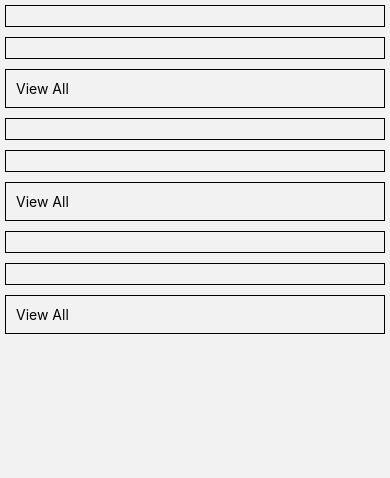
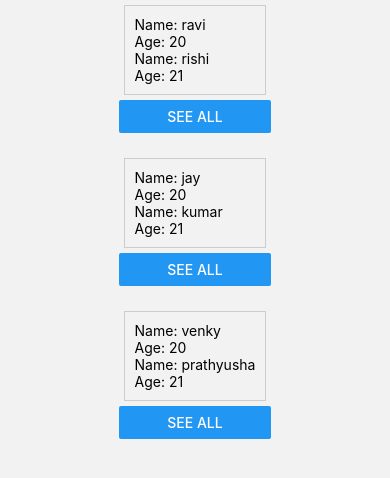
Before and after one commit to RaviGitHub999/TravelApp, a React Native app: screen /Splash in a window 390 px wide. Shown: the top 478 px of the page. Built offline with nearby package versions, Linux system fonts and the light colour scheme; what i18n-js would draw is missing.

Commit message:
integrating fightsRes screen

```diff
--- a/app/components/Dummy.tsx
+++ b/app/components/Dummy.tsx
@@ -85,59 +85,244 @@ const data=[
 // };
 
 // export default YourComponent;
+// import React, { useState } from 'react';
+// import { View, Text, TouchableOpacity, FlatList } from 'react-native';
+
+// const YourComponent = () => {
+//   const [expandedCardIndex, setExpandedCardIndex] = useState(null);
+
+//   const renderItem = ({ item, index }) => {
+//     const isCardExpanded = index === expandedCardIndex;
+//     console.log(index)
+// // console.log(item.slice(1).flat(2)[0].segment.flat(2),"99999999999")
+
+//     const renderObject = (object, objIndex) => (
+
+//       <View key={objIndex} style={{ borderWidth: 1, padding: 10, margin: 5 }}>
+//         <Text>Name: {object.name}</Text>
+//         <Text>Age: {object.age}</Text>
+//       </View>
+//     );
+
+//     const renderViewAllButton = () => (
+//       <TouchableOpacity onPress={() => setExpandedCardIndex(isCardExpanded ? null : index)}>
+//         <View style={{ borderWidth: 1, padding: 10, margin: 5 }}>
+//           <Text>{isCardExpanded ? 'Collapse' : 'View All'}</Text>
+//         </View>
+//       </TouchableOpacity>
+//     );
+
+//     return (
+//       <View>
+//         {/* Display the first object of each sub-array */}
+//         {item[0].segment.flat(1).map((object, objIndex) => renderObject(object, objIndex))}
+
+//         {/* Display the remaining objects if the card is expanded */}
+//         {isCardExpanded && (
+//           <FlatList
+//             data={item.slice(1).flat(2)[index].segment.flat(2)}
+//             renderItem={({ item: object, index: objIndex }) => renderObject(object, objIndex)}
+//             keyExtractor={(object, objIndex) => objIndex.toString()}
+//           />
+//         )}
+
+//         {/* Display "View All" button for each card */}
+//         {renderViewAllButton()}
+//       </View>
+//     );
+//   };
+
+//   return (
+//     <FlatList
+//       data={data}
+//       renderItem={renderItem}
+//       keyExtractor={(item, index) => index.toString()}
+//     />
+//   );
+// };
+// export default YourComponent;
+
+// import React from 'react';
+// import { View, Text, StyleSheet } from 'react-native';
+
+// const DisplayCards = () => (
+//   <View style={styles.container}>
+//     <View style={styles.cardContainer}>
+//       {data.map((array, arrayIndex) =>
+//         array.map((obj, objIndex) => (
+//           <View key={`${arrayIndex}-${objIndex}`} style={styles.card}>
+//             {obj.segment[0].map((person, personIndex) => (
+//               <View key={`${arrayIndex}-${objIndex}-${personIndex}`}>
+//                 <Text>Name: {person.name}</Text>
+//                 <Text>Age: {person.age}</Text>
+//               </View>
+//             ))}
+//           </View>
+//         ))
+//       )}
+//     </View>
+//   </View>
+// );
+
+// const styles = StyleSheet.create({
+//   container: {
+//     flex: 1,
+//     justifyContent: 'center',
+//     alignItems: 'center',
+//   },
+//   cardContainer: {
+//     justifyContent: 'space-around',
+//     marginBottom: 20,
+//   },
+//   card: {
+//     borderWidth: 1,
+//     borderColor: '#ccc',
+//     padding: 10,
+//     margin: 5,
+//   },
+// });
+
+// export default DisplayCards;
+
+
+// import React, { useState } from 'react';
+// import { View, Text, Button, StyleSheet } from 'react-native';
+
+// const DisplayCards = () => {
+//   const [showAll, setShowAll] = useState(false);
+
+//   // Extract the first object from each array
+//   const initialData = data.map((array) => array[0]);
+
+//   // Use state to manage which data to display
+//   const [displayData, setDisplayData] = useState(initialData);
+
+//   const handleSeeAll = () => {
+//     // If 'See All' button is clicked, display all objects
+//     if (!showAll) {
+//       const allData = data.flat();
+//       setDisplayData(allData);
+//     }
+
+//     // Toggle the state to switch between initial and all data
+//     setShowAll(!showAll);
+//   };
+
+//   return (
+//     <View style={styles.container}>
+//       <View style={styles.cardContainer}>
+//         {displayData.map((obj, objIndex) => (
+//           <View key={objIndex} style={styles.card}>
+//             {obj.segment[0].map((person, personIndex) => (
+//               <View key={`${objIndex}-${personIndex}`}>
+//                 <Text>Name: {person.name}</Text>
+//                 <Text>Age: {person.age}</Text>
+//               </View>
+//             ))}
+//           </View>
+//         ))}
+//       </View>
+//       {!showAll && (
+//         <Button
+//           title="See All"
+//           onPress={handleSeeAll}
+//         />
+//       )}
+//     </View>
+//   );
+// };
+
+// const styles = StyleSheet.create({
+//   container: {
+//     flex: 1,
+//     justifyContent: 'center',
+//     alignItems: 'center',
+//   },
+//   cardContainer: {
+//     justifyContent: 'space-around',
+//     marginBottom: 20,
+//   },
+//   card: {
+//     borderWidth: 1,
+//     borderColor: '#ccc',
+//     padding: 10,
+//     margin: 5,
+//   },
+// });
+
+// export default DisplayCards;
 import React, { useState } from 'react';
-import { View, Text, TouchableOpacity, FlatList } from 'react-native';
+import { View, Text, Button, FlatList, StyleSheet } from 'react-native';
 
-const YourComponent = () => {
-  const [expandedCardIndex, setExpandedCardIndex] = useState(null);
+const DisplayCards = () => {
+  const [showAll, setShowAll] = useState(Array(data.length).fill(false));
 
-  const renderItem = ({ item, index }) => {
-    const isCardExpanded = index === expandedCardIndex;
-    console.log(index)
-console.log(item.slice(1).flat(2)[0].segment.flat(2),"99999999999")
+  const handleSeeAll = (index) => {
+    setShowAll((prevShowAll) => {
+      const updatedShowAll = [...prevShowAll];
+      updatedShowAll[index] = !updatedShowAll[index];
+      return updatedShowAll;
+    });
+  };
 
-    const renderObject = (object, objIndex) => (
-      <View key={objIndex} style={{ borderWidth: 1, padding: 10, margin: 5 }}>
-        {/* <Text>Name: {object.name}</Text>
-        <Text>Age: {object.age}</Text> */}
+  const renderItem = ({ item, index }) => (
+    <View style={styles.cardContainer}>
+      {showAll[index] ? (
+        // If "See All" button is clicked, display all items in the array
+        item.map((obj, objIndex) => (
+          <View key={`${index}-${objIndex}`} style={styles.card}>
+            {obj.segment[0].map((person, personIndex) => (
+              <View key={`${index}-${objIndex}-${personIndex}`}>
+                <Text>Name: {person.name}</Text>
+                <Text>Age: {person.age}</Text>
+              </View>
+            ))}
+          </View>
+        ))
+      ) : (
+        // Display only the first item in the array initially
+        <View key={`${index}-0`} style={styles.card}>
+          {item[0].segment[0].map((person, personIndex) => (
+            <View key={`${index}-0-${personIndex}`}>
+              <Text>Name: {person.name}</Text>
+              <Text>Age: {person.age}</Text>
+            </View>
+          ))}
+        </View>
+      )}
+      {!showAll[index] && (
+        <Button title="See All" onPress={() => handleSeeAll(index)} />
+      )}
     </View>
   );
 
-    const renderViewAllButton = () => (
-      <TouchableOpacity onPress={() => setExpandedCardIndex(isCardExpanded ? null : index)}>
-        <View style={{ borderWidth: 1, padding: 10, margin: 5 }}>
-          <Text>{isCardExpanded ? 'Collapse' : 'View All'}</Text>
-        </View>
-      </TouchableOpacity>
-    );
-
   return (
-      <View>
-        {/* Display the first object of each sub-array */}
-        {item[0].segment.flat(1).map((object, objIndex) => renderObject(object, objIndex))}
-
-        {/* Display the remaining objects if the card is expanded */}
-        {isCardExpanded && (
+    <View style={styles.container}>
       <FlatList
-            data={item.slice(1)[index].segment.flat(1)}
-            renderItem={({ item: object, index: objIndex }) => renderObject(object, objIndex)}
-            keyExtractor={(object, objIndex) => objIndex.toString()}
+        data={data}
+        renderItem={renderItem}
+        keyExtractor={(item, index) => String(index)}
       />
-        )}
-
-        {/* Display "View All" button for each card */}
-        {renderViewAllButton()}
     </View>
   );
 };
 
-  return (
-    <FlatList
-      data={data}
-      renderItem={renderItem}
-      keyExtractor={(item, index) => index.toString()}
-    />
-  );
-};
+const styles = StyleSheet.create({
+  container: {
+    flex: 1,
+    justifyContent: 'center',
+    alignItems: 'center',
+  },
+  cardContainer: {
+    justifyContent: 'space-around',
+    marginBottom: 20,
+  },
+  card: {
+    borderWidth: 1,
+    borderColor: '#ccc',
+    padding: 10,
+    margin: 5,
+  },
+});
 
-export default YourComponent;
+export default DisplayCards;
--- a/app/components/flight/FlightsSearch.tsx
+++ b/app/components/flight/FlightsSearch.tsx
@@ -33,6 +33,7 @@ const FlightsSearch:React.FC<IProps> = ({navigation:{navigate}}) => {
     dispatch(handleJourneyWay(item.journeyTypeNo));
   }, [dispatch]);
   const handleRender = useCallback(({ item }: { item: IBtns }) => {
+
     return (
       <TouchableOpacity style={[styles.btnsContainer, active === item.journeyType && styles.active]}
         onPress={() => handleActive(item)}>
@@ -41,6 +42,8 @@ const FlightsSearch:React.FC<IProps> = ({navigation:{navigate}}) => {
     );
   }, [active, setActive]);
   const handleSelectedDate = useCallback((event: DateTimePickerEvent, selectedDate?: Date) => {
+    console.log("clicked");
+    // debugger
     if (event.type === 'set') {
       setCalenderOpen({ departureCalender: false });
       dispatch(handleDepartureDateChange(selectedDate));
@@ -87,8 +90,9 @@ const FlightsSearch:React.FC<IProps> = ({navigation:{navigate}}) => {
   ));
 const handleSearch=()=>
 {
+  navigate("OneWayFlights")
 if(originSelectedAirport.address.cityName&&destinationSelectedAirPort.address.cityName&&departureformattedDate.length!==0)
-  navigate("OneWayFlights")
+  {}
   // dispatch(flightSearching())
 }
 
--- a/package.json
+++ b/package.json
@@ -36,6 +36,7 @@
     "@react-native/eslint-config": "^0.72.2",
     "@react-native/metro-config": "^0.72.11",
     "@tsconfig/react-native": "^3.0.0",
+    "@types/axios": "^0.14.0",
     "@types/react": "^18.0.24",
     "@types/react-native-vector-icons": "^6.4.18",
     "@types/react-test-renderer": "^18.0.0",
```
Also changed, not shown: 1 other file (tests, documents, lock files or other folders). Lines whose indentation alone changed are shown as unchanged.
